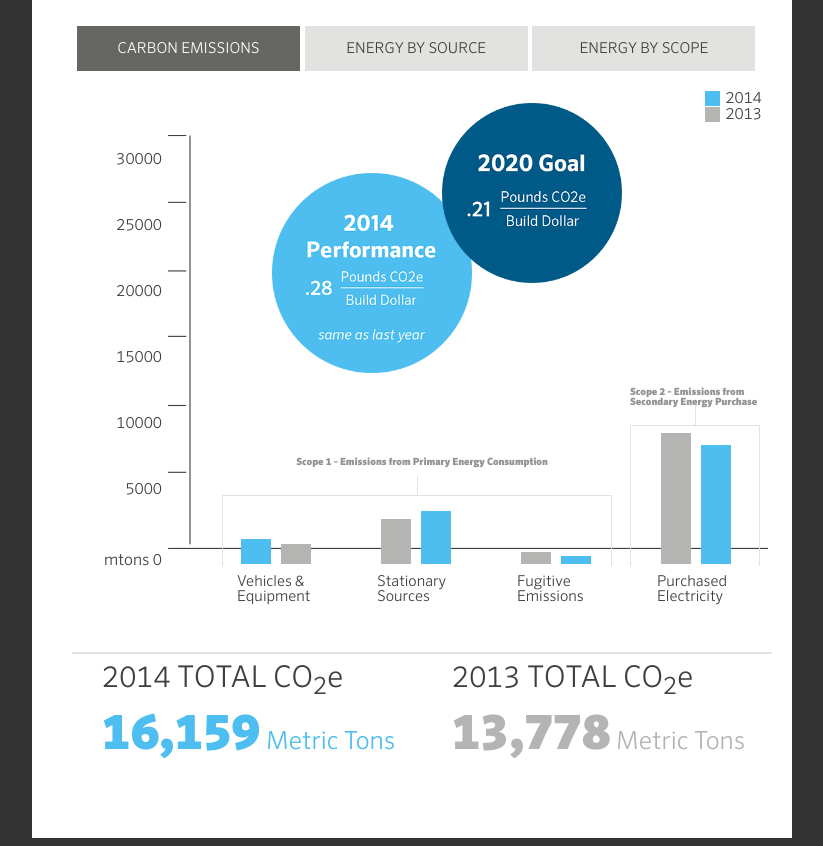
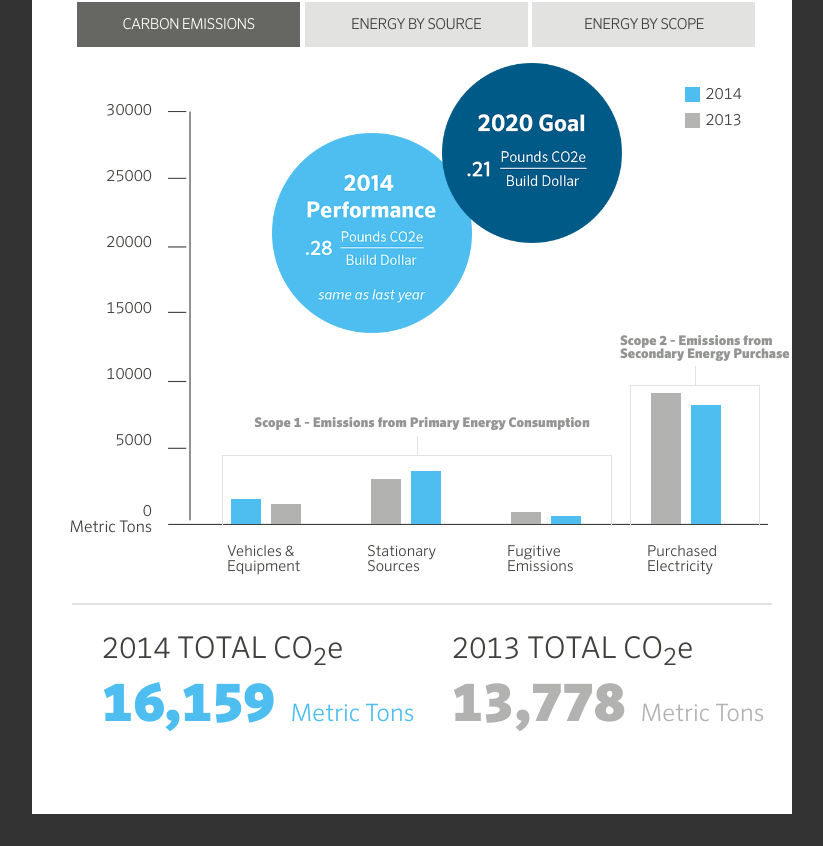
Before and after one commit to ransim/huntercsr, a plain HTML site: page Energy Use/Energy_Use-updated.html in a window 1280 px wide. Shown: the part 526-1372 px from the top of the page, without its empty margins (228-1051 px from the left). After the commit the page ends 1348 px from the top, so only its background shows below. Drawn offline with nearby package versions, Linux system fonts and the light colour scheme.

Commit message:
Updated to Energy use Layout

```diff
--- a/Energy Use/Energy_Use-updated.html
+++ b/Energy Use/Energy_Use-updated.html
@@ -50,13 +50,13 @@
       background-repeat: no-repeat;
       height: 900px;
       width: 700px;
-      margin-top: 40px;
+      margin-top: 10px;
   }
   #canvas h1{font-family: 'sero',arial,adelle;font-size: 3em;font-weight: bolder;text-transform: capitalize;
     width: 690px; margin: 0 auto 40px ;
   }
 
-  #graph{position: relative;}
+  #graph{position: relative; top:-16px;}
 
   [class*='-square'],[class^='-square']{
     display: inline-block;
@@ -88,6 +88,7 @@
       text-align: center;
       text-transform: uppercase;
       width: 32.33%;
+      letter-spacing: -.04em;
   }
   #canvas .tabs li.active,#canvas .tabs li:hover{
     background:#666763;
@@ -99,8 +100,8 @@
     padding: 15px 0;
     color: #3f413c;
   }
-  #key {padding: 20px 10px 0;}
-  #key span{display:block;text-align: right;}
+  #key {position:relative; top:30px; right:30px;}
+  #key span{display:block;text-align: right; padding-top:10px;}
 
   [class*='gd-'],[class^='gd-']{
     /*background-color: rgba(255, 255, 0, 0.1);*/
@@ -123,11 +124,12 @@
       float: left;
       font-family: 'sero',arial,adelle;
       font-size: 15px;
-      margin-top: 10px;
+      margin-top: 20px;
       text-align: left;
       margin-left:0px;
       width: 100%;
   }
+#graph-2 .percent {letter-spacing: -0.03em;}
 #graph-3 .percent {margin-left:30px;}
   .bar {
     position: relative;
@@ -153,9 +155,10 @@
   .graph-numbers {
     float: left;
       height: 440px;
-      margin-top: 29px;
+      margin-top: 20px;
       margin-right: 45px;
       width: 90px;
+      margin-left:-10px;
   }
   .graph-numbers span{
     display: block;
@@ -175,6 +178,7 @@
     border-top: 2px solid #E2E2E1;
       margin: 60px auto 0;
       padding-top: 10px;
+      color:#3f413c;
   }
   .totals span {
     -webkit-box-sizing: border-box;
@@ -185,11 +189,12 @@
       width: 50%;
   }
   .totals strong{font-family: 'sero',arial,adelle; font-weight: bold;}
-        .totals small{font-family: 'sero',arial,adelle;}
-  .totals strong{font-size: 60px;line-height: 70px;}
-  #graph-3 .totals strong{font-size: 50px;}
-  .totals .left{text-align: left;padding-left:30px;}
-  .totals .right{text-align: left;padding-left:30px;padding-right:0px;}
+        .totals small{font-family: 'sero',arial,adelle; font-size:24px;}
+  .totals strong{font-size: 60px;line-height: 70px; padding-right:10px;}
+  #graph-3 .totals strong{font-size: 41pt;}
+
+  .totals .left{text-align: left;padding-left:30px; padding-top:20px;}
+  .totals .right{text-align: left;padding-left:30px;padding-right:0px; padding-top:20px;}
 
   [id*='scope-'],[id^='scope-']{
     position: absolute;
@@ -197,7 +202,7 @@
     display: block;
     height: 160px;
     text-align: left;
-    color: #939491;
+    color: #939592;
   }
   #scope-1{ left: 150px; width: 390px; top:372px}
   #scope-2{ left: 558px; width: 130px; top:302px;}
@@ -224,14 +229,15 @@
   #scope-2 .outline{ }
   #scope-3 .outline{height:258px; }
   #scope-4 .outline{ height:415px;}
-        .scope-label{font-size:10px;font-weight:bold; position:absolute; top:-38px;width:400px;}
+        .scope-label{font-family:sero,arial,adelle;font-size:10pt;font-weight:bold; position:absolute; top:-38px;width:400px;}
 #scope-1 .scope-label {width:400px;text-align:center;}
-#scope-4 .scope-label {width:200px;margin-left:20px;}
-        #scope-3 .scope-label {width:200px;margin-left:200px;}
+#scope-2 .scope-label {top:-50px; left:-10px;}
+#scope-4 .scope-label {width:200px;margin-left:20px; top:-48px;}
+        #scope-3 .scope-label {width:300px;margin-left:200px; top:-48px;}
   .blue{background:#4DBEEF;}
-  .grey{background:#B4B4B3;}
+  .grey{background:#b2b3b1;}
   .blue-text{color:#4DBEEF;}
-  .grey-text{color:#B4B4B3;}
+  .grey-text{color:#b2b3b1;}
   /* clearfix */
   .clearfix:before,.clearfix:after { content: ""; display: table; }
   .clearfix:after { clear: both; }
@@ -324,7 +330,7 @@
               <span>15000</span>
               <span>10000</span>
               <span>5000</span>
-              <span>MWh 0</span>
+              <span style="padding-top:10px;">MWh 0</span>
             </div>
             <span id="scope-3">
                 <span class="scope-label">Scope 1 - Primary Energy Consumption</span><span class="outline">&nbsp;</span>
@@ -404,7 +410,7 @@
               <span>15000</span>
               <span>10000</span>
               <span>5000</span>
-              <span>MWh 0</span>
+              <span style="padding-top:10px;">MWh 0</span>
             </div>
             <div class="gd-1">
               <span class="bar" style="margin-left:100px;">
@@ -438,7 +444,7 @@
               <span>15000</span>
               <span>10000</span>
               <span>5000</span>
-              <span>mtons 0</span>
+              <span>0<br />Metric Tons </span>
             </div>
             <span id="scope-1">
               <span class="scope-label">Scope 1 - Emissions from Primary Energy Consumption</span><span class="outline">&nbsp;</span>
```
